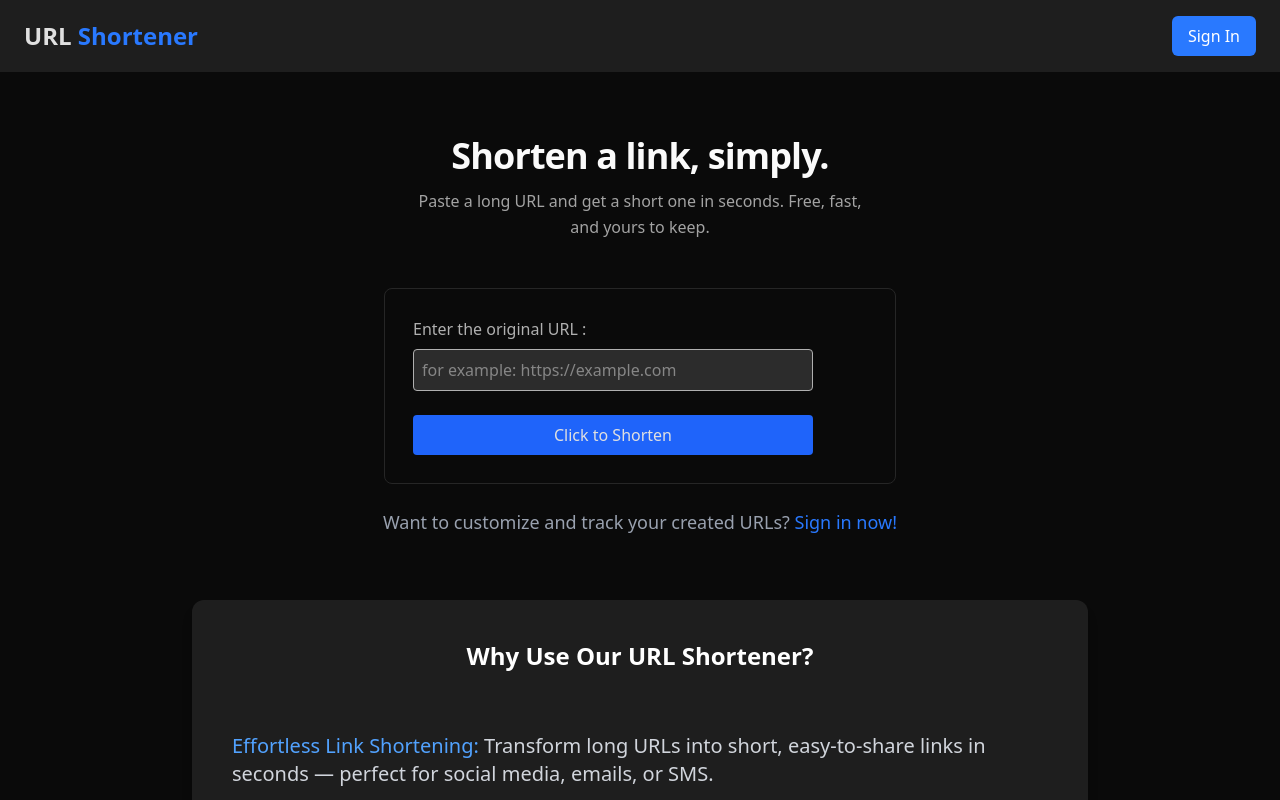
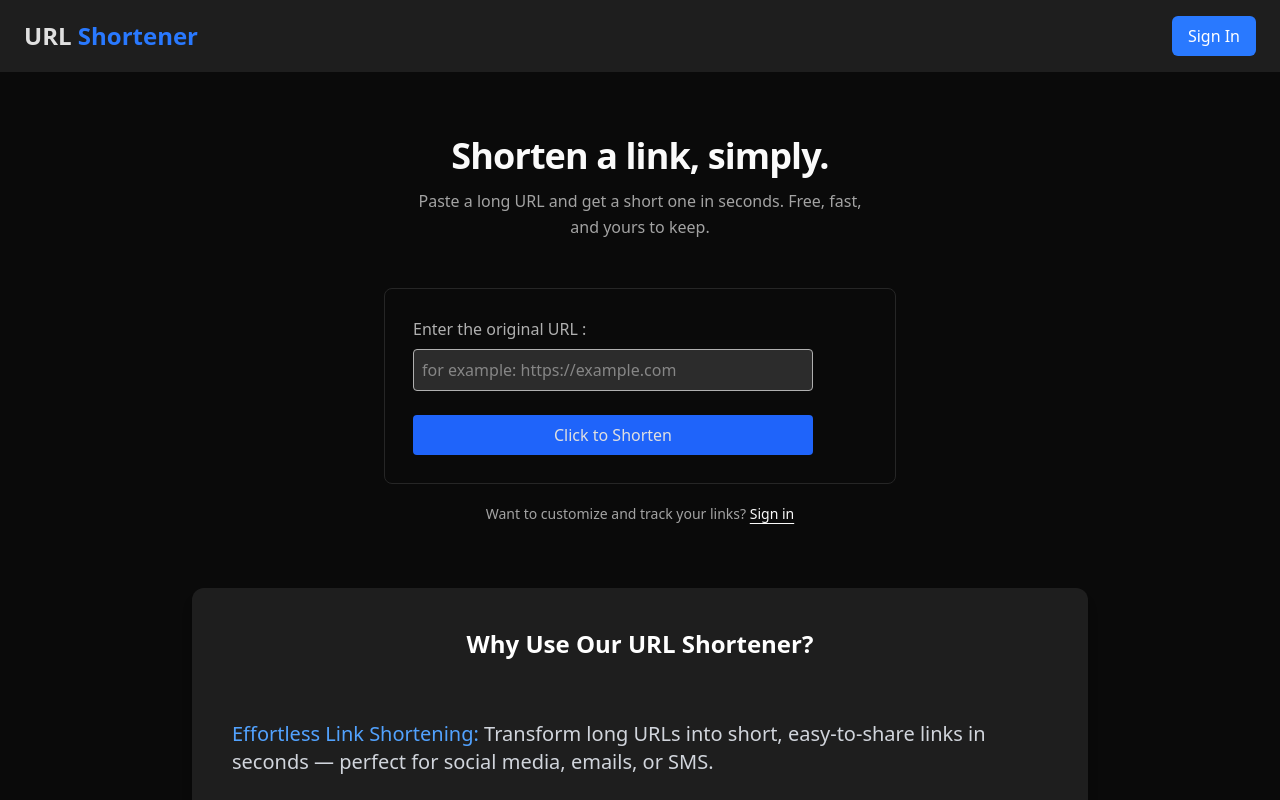
Before and after one commit to Exploring-glitch/URL-Shortener, a React app in the folder frontend/: page / in a window 1280 px wide. Shown: the top 800 px of the page. Built offline with nearby package versions, Linux system fonts and the light colour scheme; the HTML template or start-up script is replaced by a standard one.

Commit message:
style(home): neutralize sign-in link and copy

```diff
--- a/frontend/src/pages/HomePage.jsx
+++ b/frontend/src/pages/HomePage.jsx
@@ -16,9 +16,9 @@ const HomePage = () => {
       </div>
 
       <div>
-        <p className="text-gray-400 mt-4 sm:mt-6 text-balance text-center text-sm sm:text-md xl:text-lg ">
-          Want to customize and track your created URLs?
-          <Link to="/auth" className="text-[#2979FF] hover:text-[#2168ec] font-medium transition"> Sign in now! </Link>
+        <p className="text-[#A3A3A3] mt-5 text-center text-sm">
+          Want to customize and track your links?{' '}
+          <Link to="/auth" className="text-[#FAFAFA] underline underline-offset-4 hover:text-[#D4D4D4] transition-colors">Sign in</Link>
         </p>
       </div>
 
```
